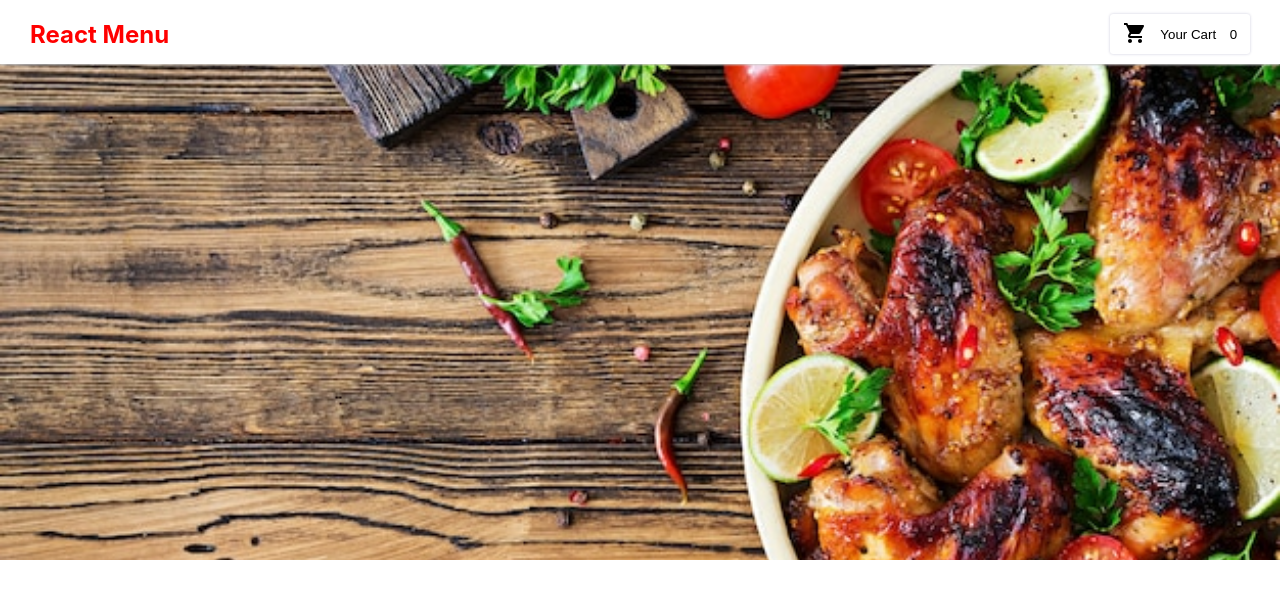
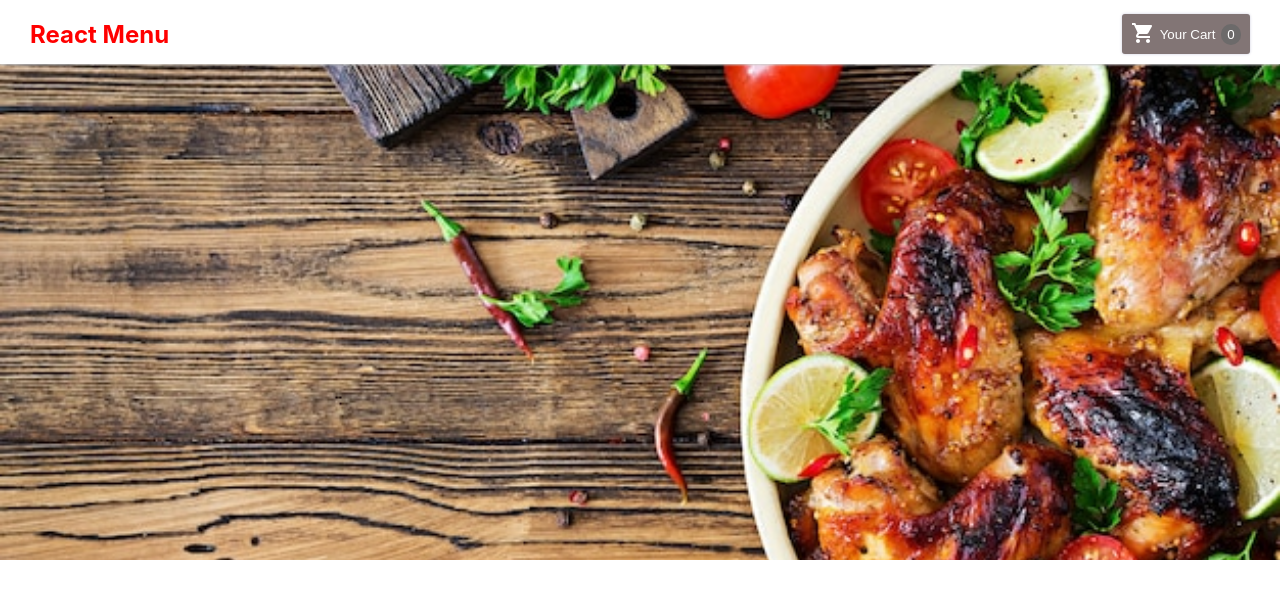
Before and after one commit to safi-n/food-menu, a React (Create React App) app: page / in a window 1280 px wide. Shown: the top 598 px of the page. Built offline with nearby package versions, Linux system fonts and the light colour scheme; the HTML template or start-up script is replaced by a standard one.

Commit message:
Cart button done

```diff
--- a/src/components/Layout/HeaderCartButton.jsx
+++ b/src/components/Layout/HeaderCartButton.jsx
@@ -6,7 +6,7 @@ const HeaderCartButton = () => {
     <button className={classes['cart-button']}>
       <span><ShoppingCartIcon/></span>
       <span>Your Cart</span>
-      <span>0</span>
+      <span className={classes['cart-added']}>0</span>
     </button>
   )
 }
--- a/src/components/Layout/headerCartBtn.module.css
+++ b/src/components/Layout/headerCartBtn.module.css
@@ -1,11 +1,29 @@
 .cart-button {
-  width: 140px;
-  height: 40px;
-  background-color: white;
+  width: 8rem;
+  height: 2.5rem;
+  background-color: rgb(130, 117, 117);
   border: none;
   box-shadow: 0px 0px 3px #ccd;
   display: flex;
   justify-content: space-around;
   align-items: center;
   border-radius: 3px;
+  color: white;
 }
+
+.cart-button:hover,
+.cart-button:active {
+  color: black;
+  background-color: white;
+}
+
+.cart-added {
+  height: 1.3rem;
+  width: 1.3rem;
+  border-radius: 100%;
+  background-color: rgb(108, 106, 106);
+  display: flex;
+  justify-content: center;
+  align-items: center;
+  color: rgb(255, 255, 255);
+}
```
